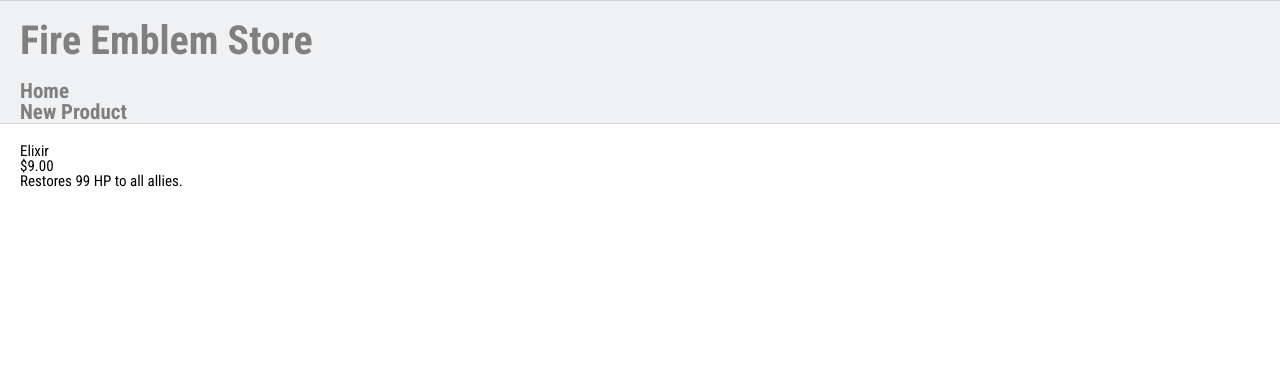
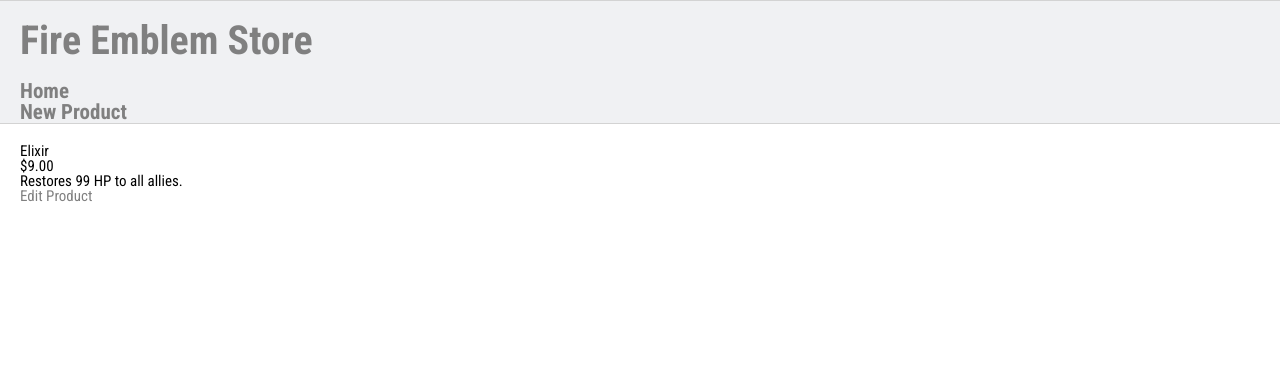
Before and after one commit to lindalou0419/django-rainforest, a Django app: page /products/1/ in a window 1280 px wide. Shown: the top 384 px of the page. Run offline with Django 3.2, Linux system fonts and the light colour scheme; data comes from the database, SQL or seed files in the repository; some libraries are stand-ins or nearby versions.

Commit message:
added edit product functions

```diff
--- a/rainforest/templates/products/product.html
+++ b/rainforest/templates/products/product.html
@@ -8,5 +8,9 @@
     </section>
 
     <p>{{product.description}}</p>
+
+    <section class="">
+      <a href="{% url 'product_edit' product_id=product.id %}">Edit Product</a>
+    </section>
   </section>
 {% endblock %}
--- a/rainforest/urls.py
+++ b/rainforest/urls.py
@@ -8,5 +8,7 @@ urlpatterns = [
   path('products/', views.products, name="products"),
   path('products/<int:product_id>/', views.product_show, name='product_show'),
   path('products/new', views.product_new, name='product_new'),
-  path('products/create', views.product_create, name='product_create')
+  path('products/create', views.product_create, name='product_create'),
+  path('products/<int:product_id>/edit/', views.product_edit, name='product_edit'),
+  path('products/<int:product_id>/update/', views.product_update, name="product_update")
 ]
--- a/rainforest/views.py
+++ b/rainforest/views.py
@@ -33,7 +33,7 @@ def product_show(request, product_id):
 def product_new(request):
   form = ProductForm()
   context = {'form': form}
-  response = render(request, 'products/new-product.html', context)
+  response = render(request, 'products/new.html', context)
   return HttpResponse(response)
 #-------------------------------
 
@@ -47,3 +47,32 @@ def product_create(request):
     context = {'form': form}
     return render(request, 'products/new-product.html', context)
 #-------------------------------
+
+
+def product_edit(request, product_id):
+  product = Product.objects.get(id=product_id)
+  form = ProductForm(instance=product)
+  context = {
+    'form': form,
+    'title': f'Edit {product.name} Information',
+    'product': product
+  }
+  response = render(request, 'products/edit.html', context)
+  return HttpResponse(response)
+#-------------------------------
+
+def product_update(request, product_id):
+  product = Product.objects.get(id=product_id)
+  form = ProductForm(request.POST, instance=product)
+  if form.is_valid():
+    form.save()
+    return redirect('product_show', product.id)
+  else:
+    context = {
+      'form': form,
+      'title': f'Edit {product.name} Information',
+      'product': product,
+    }
+    response = render(request, 'products/edit.html', context)
+    return HttpResponse(response)
+#-------------------------------
```
Also changed, not shown: rainforest/templates/products/edit.html (added, +17 -0 lines), rainforest/templates/products/new.html (renamed from rainforest/templates/products/new-product.html).
